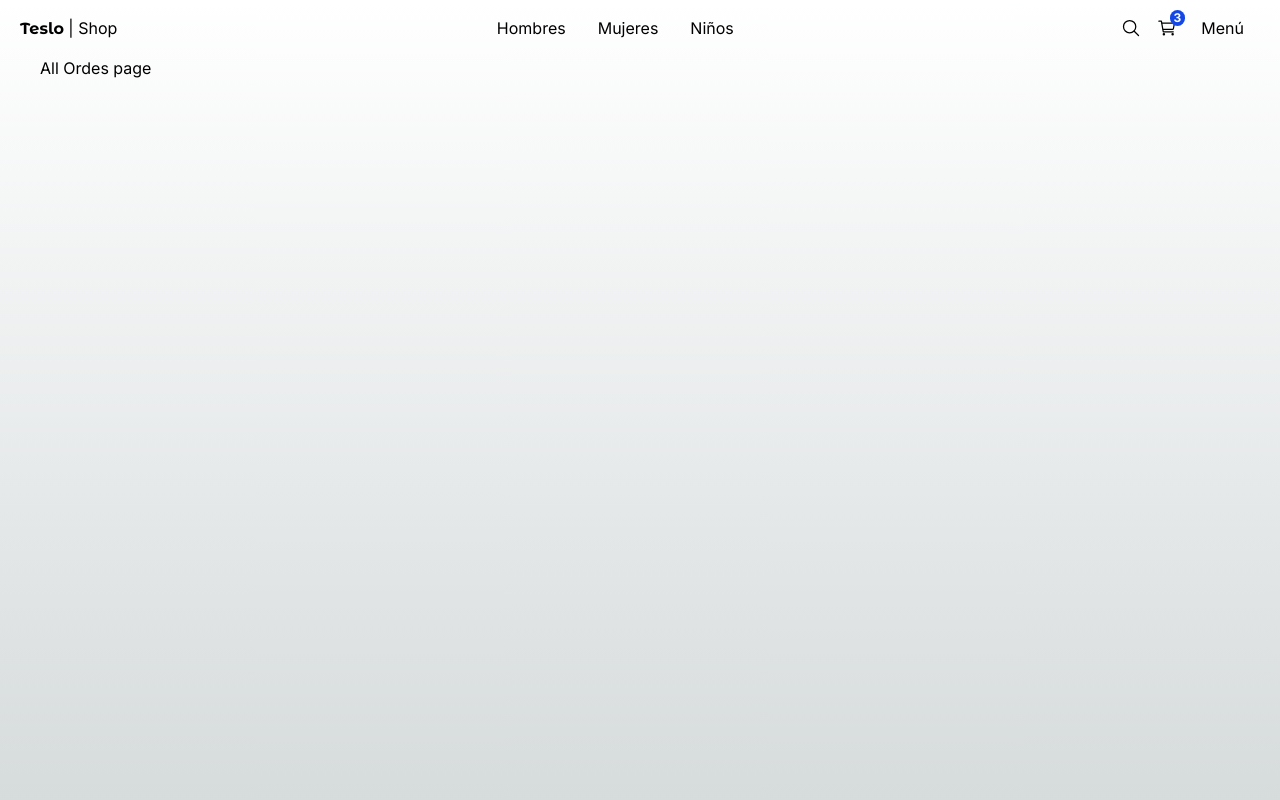
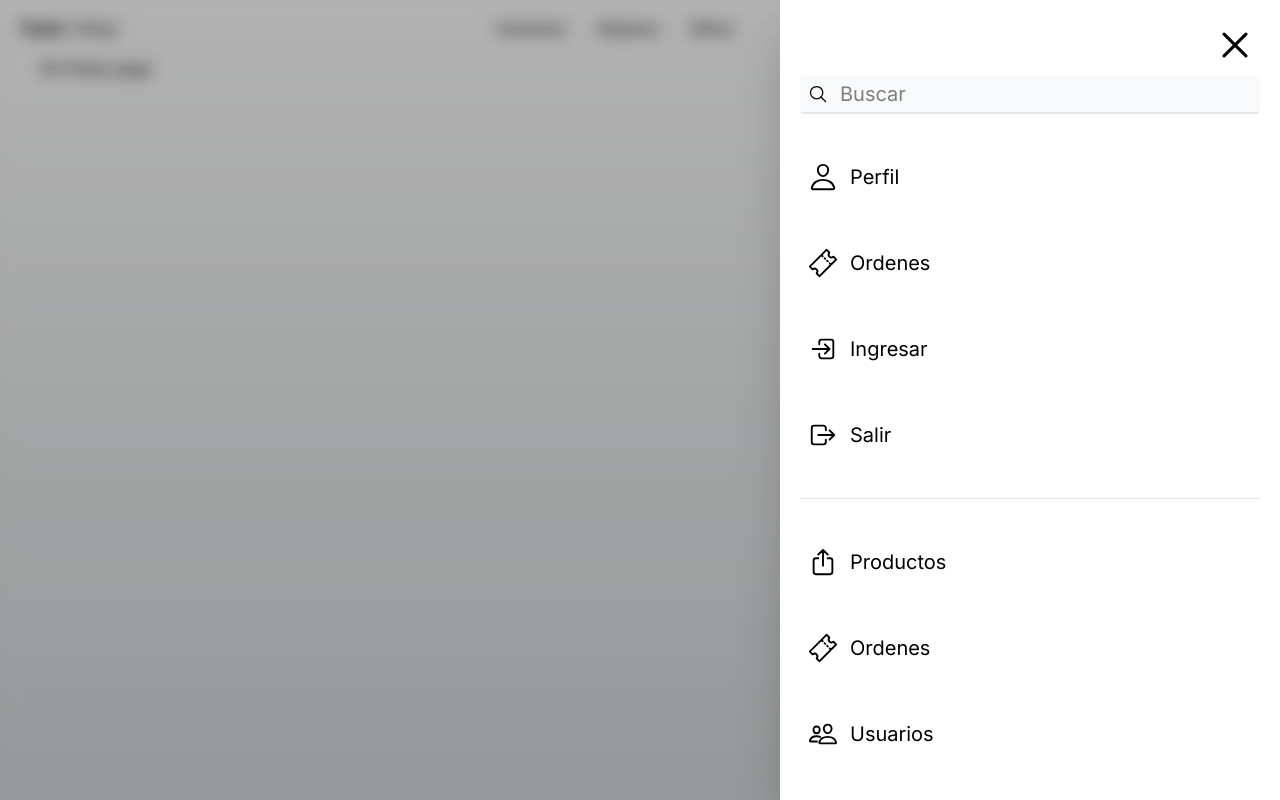
Before and after one commit to Yunuel-Soto/Tesloshop-e-commers, a Next.js app: page /orders in a window 1280 px wide. Both pictures are taken after a click on the button "Menú". Built offline with nearby package versions, Linux system fonts and the light colour scheme.

Commit message:
sidebar and top menu. Implemented zustand

```diff
--- a/package.json
+++ b/package.json
@@ -9,10 +9,12 @@
     "lint": "eslint"
   },
   "dependencies": {
+    "clsx": "^2.1.1",
     "next": "16.2.6",
     "react": "19.2.4",
     "react-dom": "19.2.4",
-    "react-icons": "^5.6.0"
+    "react-icons": "^5.6.0",
+    "zustand": "^5.0.13"
   },
   "devDependencies": {
     "@tailwindcss/postcss": "^4",
--- a/src/app/(shop)/layout.tsx
+++ b/src/app/(shop)/layout.tsx
@@ -1,3 +1,4 @@
+import { Sidebar } from "@/components";
 import TopMenu from "@/components/iu/top-menu/TopMenu";
 
 export default function ShopLayout({
@@ -8,6 +9,7 @@
   return (
     <main className="min-h-screen">
       <TopMenu />
+      <Sidebar/>
       <div className="px-0 sm:px-10">
         {children}
       </div>
--- a/src/components/index.ts
+++ b/src/components/index.ts
@@ -3,3 +3,4 @@
 export * from './iu/title/Title'
 export * from './products/product-grid/ProductGrid'
 export * from './products/product-grid/ProductGridItem'
+export * from './iu/sidebar/Sidebar'
--- /dev/null
+++ b/src/components/iu/sidebar/Sidebar.tsx
@@ -0,0 +1,111 @@
+'use client'
+import { useUIStore } from "@/store";
+import clsx from "clsx";
+import Link from "next/link"
+import { IoCloseOutline, IoLogInOutline, IoLogOutOutline, IoPeopleOutline, IoPersonOutline, IoSearchOutline, IoShareOutline, IoTicketOutline } from "react-icons/io5"
+
+export const Sidebar = () => {
+
+    const isSideMenuOpen = useUIStore(state => state.isSideMenuOpen);
+    const closeMenu = useUIStore(state => state.closeSideMenu);
+
+    return (
+        <div>
+            {/* black background */}
+            {
+                isSideMenuOpen && (
+                    <>
+                        <div
+                            className="fixed top-0 left-0 w-screen h-screen z-10 bg-black opacity-30"
+                        />
+                        {/* blur */}
+                        <div
+                            className="fade-in fixed top-0 left-0 w-screen h-screen z-10 backdrop-filter backdrop-blur-sm"
+                            onClick={() => closeMenu()}
+                        />
+                    </>
+                )
+            }
+
+            {/* sidemenu */}
+            <nav
+                className={
+                    clsx(
+                        "fixed p-5 right-0 top-0 w-125 h-screen bg-white z-20 shadow-2xl transform transition-all duration-300",
+                        {
+                            "translate-x-full": !isSideMenuOpen
+                        }
+                    )
+                 }>
+                <IoCloseOutline
+                    size={50}
+                    className="absolute top-5 right-5 cursor-pointer"
+                    onClick={() => closeMenu()}
+                />
+                <div className="relative mt-14">
+                    <IoSearchOutline size={20} className="absolute top-2 left-2" />
+                    <input
+                        type="text"
+                        placeholder="Buscar"
+                        className="w-full bg-gray-50 rounded pl-10 py-1 pr-10 border-b-2 text-xl border-gray-200 focus:outline-none focus:border-blue-50"
+                    />
+                </div>
+
+                {/* options menu */}
+                <Link
+                    href={'/'}
+                    className="flex items-center mt-10 p-2 hover:bg-gray-100 rounded transition-all"
+                >
+                    <IoPersonOutline size={30} />
+                    <span className="ml-3 text-xl">Perfil</span>
+                </Link>
+                <Link
+                    href={'/'}
+                    className="flex items-center mt-10 p-2 hover:bg-gray-100 rounded transition-all"
+                >
+                    <IoTicketOutline size={30} />
+                    <span className="ml-3 text-xl">Ordenes</span>
+                </Link>
+                <Link
+                    href={'/'}
+                    className="flex items-center mt-10 p-2 hover:bg-gray-100 rounded transition-all"
+                >
+                    <IoLogInOutline size={30} />
+                    <span className="ml-3 text-xl">Ingresar</span>
+                </Link>
+                <Link
+                    href={'/'}
+                    className="flex items-center mt-10 p-2 hover:bg-gray-100 rounded transition-all"
+                >
+                    <IoLogOutOutline size={30} />
+                    <span className="ml-3 text-xl">Salir</span>
+                </Link>
+
+                {/* Line separator */}
+                <div className="w-full my-10 h-px bg-gray-200"></div>
+
+                <Link
+                    href={'/'}
+                    className="flex items-center mt-10 p-2 hover:bg-gray-100 rounded transition-all"
+                >
+                    <IoShareOutline size={30} />
+                    <span className="ml-3 text-xl">Productos</span>
+                </Link>
+                <Link
+                    href={'/'}
+                    className="flex items-center mt-10 p-2 hover:bg-gray-100 rounded transition-all"
+                >
+                    <IoTicketOutline size={30} />
+                    <span className="ml-3 text-xl">Ordenes</span>
+                </Link>
+                <Link
+                    href={'/'}
+                    className="flex items-center mt-10 p-2 hover:bg-gray-100 rounded transition-all"
+                >
+                    <IoPeopleOutline size={30} />
+                    <span className="ml-3 text-xl">Usuarios</span>
+                </Link>
+            </nav>
+        </div>
+    )
+}
--- a/src/components/iu/top-menu/TopMenu.tsx
+++ b/src/components/iu/top-menu/TopMenu.tsx
@@ -1,8 +1,13 @@
+'use client'
 import { titleFont } from "@/config/fonts";
+import { useUIStore } from "@/store";
 import Link from "next/link";
 import { IoCartOutline, IoSearchOutline } from 'react-icons/io5'
 
 export default function TopMenu() {
+
+    const openMenu = useUIStore(state => state.openSideMenu);
+
     return (
         <nav className='flex px-5 justify-between items-center w-full'>
             {/* Logo */}
@@ -32,7 +37,7 @@
                         <IoCartOutline className="w-5 h-5"/>
                     </div>
                 </Link>
-                <button className="m-2 p-2 rounded-md transition-all hover:bg-gray-100">
+                <button className="m-2 p-2 rounded-md transition-all hover:bg-gray-100" onClick={() => openMenu()}>
                     Menú
                 </button>
             </div>
--- /dev/null
+++ b/src/store/index.ts
@@ -0,0 +1 @@
+export * from './ui/ui-store';
--- /dev/null
+++ b/src/store/ui/ui-store.ts
@@ -0,0 +1,13 @@
+import { create } from 'zustand'
+
+interface State {
+    isSideMenuOpen: boolean,
+    openSideMenu: () => void,
+    closeSideMenu: () => void,
+}
+
+export const useUIStore = create<State>((set) => ({
+    isSideMenuOpen: false,
+    openSideMenu: () => set({ isSideMenuOpen: true }),
+    closeSideMenu: () => set({ isSideMenuOpen: false })
+}));
```
Also changed, not shown: 1 other file (tests, documents, lock files or other folders).
